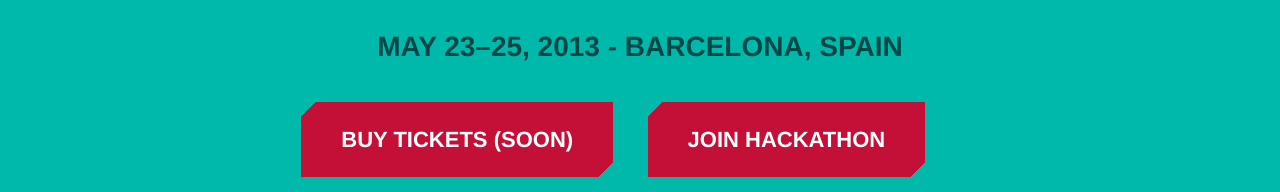
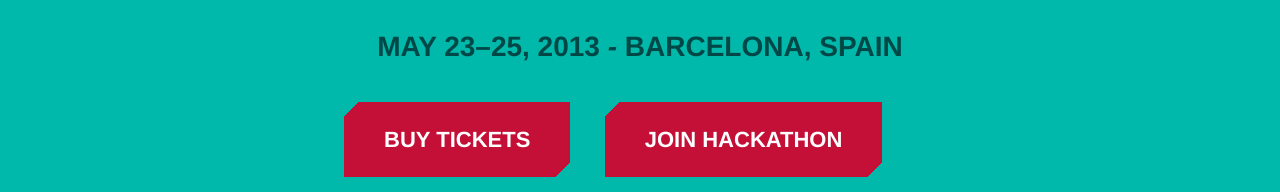
Before and after one commit to sportshackday/sportshackday.eu, a website: page index.html in a window 1280 px wide. Shown: the part 608-800 px from the top of the page. Drawn offline with nearby package versions, Linux system fonts and the light colour scheme.

Commit message:
ticket sales

```diff
--- a/index.html
+++ b/index.html
@@ -42,7 +42,7 @@
   <h2 class="date">May 23&ndash;25, 2013 <i>-</i><b><br></b> Barcelona, Spain</h2>
 
   <div class="cta clearfix">
-      <a class="btn" href="#">Buy Tickets (Soon)</a>
+      <a class="btn" href="http://register.sportshackday.eu">Buy Tickets</a>
       <a id="htexternal" class="btn" href="https://www.hackerleague.org/hackathons/sports-hack-day-europe">Join Hackathon</a>
   </div>
 
```
Also changed, not shown: img/passbook_logo.png (added).
